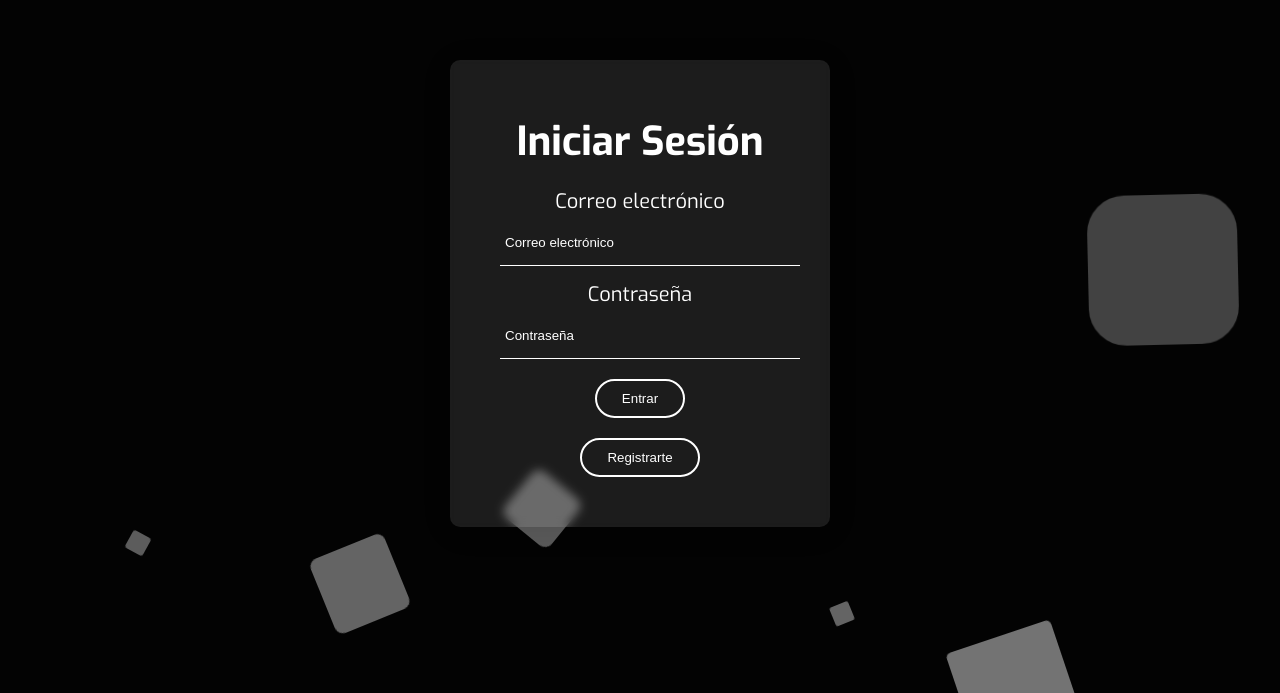
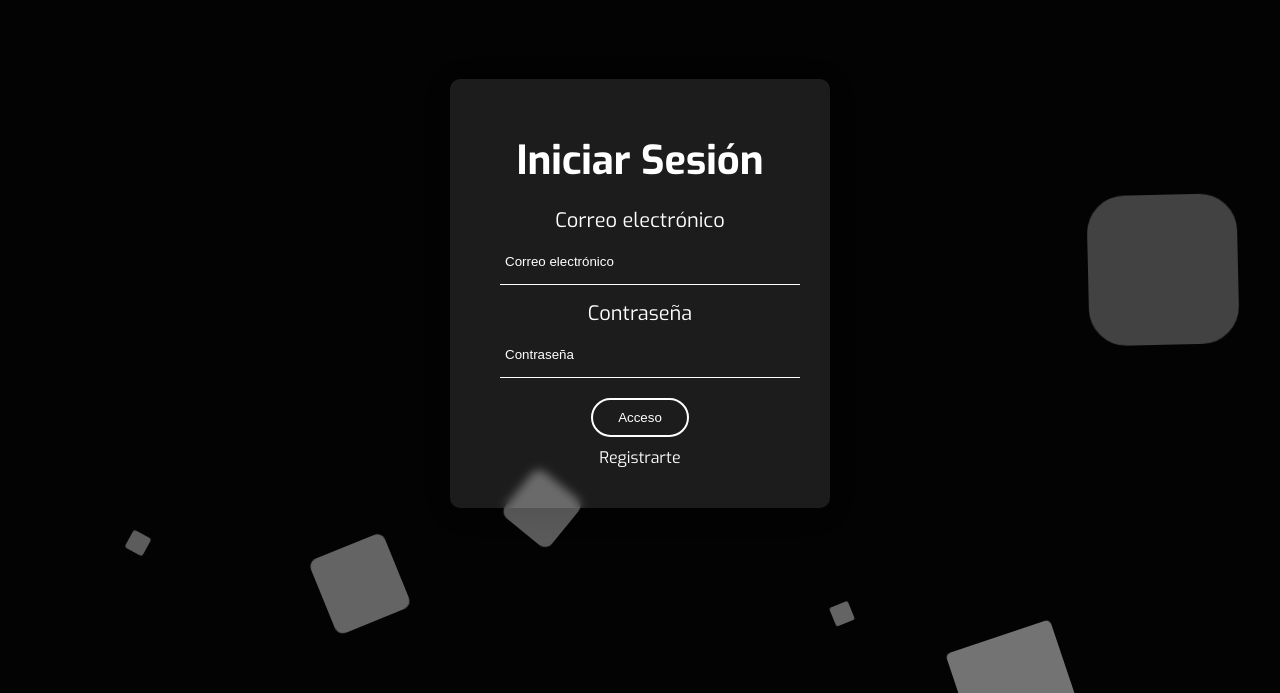
Before and after one commit to juan124perdomo/SGTO, a React (Vite) app in the folder client/: page / in a window 1280 px wide. Shown: the part 107-800 px from the top of the page. Built offline with nearby package versions, Linux system fonts and the light colour scheme.

Commit message:
en rutado con route  la navegacion con route  semi declaradas las rutas falta   login hecho solo la parte frontend falta register

```diff
--- a/client/package.json
+++ b/client/package.json
@@ -11,7 +11,8 @@
   },
   "dependencies": {
     "react": "^19.1.1",
-    "react-dom": "^19.1.1"
+    "react-dom": "^19.1.1",
+    "react-router-dom": "^7.8.0"
   },
   "devDependencies": {
     "@eslint/js": "^9.32.0",
--- a/client/src/App.jsx
+++ b/client/src/App.jsx
@@ -1,12 +1,16 @@
+import { BrowserRouter as Router, Routes, Route, Link } from "react-router-dom";
 import './App.css';
-import Login from "./components/login"; // Corregido: El nombre del archivo es con 'L' mayúscula
+import Login from "./components/login";
+import Register from "./components/register";
 
 function App() {
   return (
-    <>
+    <Router>
       <div className="login_register">
-        {/* Corregido: Los componentes en React deben empezar con mayúscula */}
-        <Login />
+        <Routes>
+          <Route path="/" element={<Login />} />
+          <Route path="/register" element={<Register />} />
+        </Routes>
 
         <ul className="circles">
           <li></li>
@@ -21,7 +25,7 @@ function App() {
           <li></li>
         </ul>
       </div>
-    </>
+    </Router>
   );
 }
 
--- a/client/src/components/login.jsx
+++ b/client/src/components/login.jsx
@@ -1,4 +1,5 @@
-
+import { Link } from "react-router-dom";
+import React from 'react';
 import '../style/login.css'; // Importamos los estilos específicos del login
 
 function Login() {
@@ -27,8 +28,10 @@ return (
         />
         </label>
 
-        <button type="submit">Entrar</button>
-        <button type="button">Registrarte</button>
+        <button className="enviar" type="submit">Acceso</button>
+        <Link to="/register" className="registrar-btn">
+          Registrarte
+        </Link>
     </form>
     </div>
 );
--- a/client/src/components/register.jsx
+++ b/client/src/components/register.jsx
@@ -0,0 +1,10 @@
+function Register() {
+  return (
+    <div>
+      <h2>Página de Registro</h2>
+      {/* Aquí tu formulario */}
+    </div>
+  );
+}
+
+export default Register; // 👈 Esto es lo que falta o está mal
--- a/client/src/style/login.css
+++ b/client/src/style/login.css
@@ -61,6 +61,7 @@ button:hover{
     color: black;
 }
 
+
 .login-container {
     position: relative; /* Para que z-index funcione */
     z-index: 2; /* Asegura que el formulario esté por encima del fondo */
@@ -71,3 +72,8 @@ button:hover{
     backdrop-filter: blur(5px);
     color: white;
 }
+.registrar-btn{
+    text-decoration: none;
+    color: white;
+
+}
```
Also changed, not shown: 1 other file (tests, documents, lock files or other folders).
